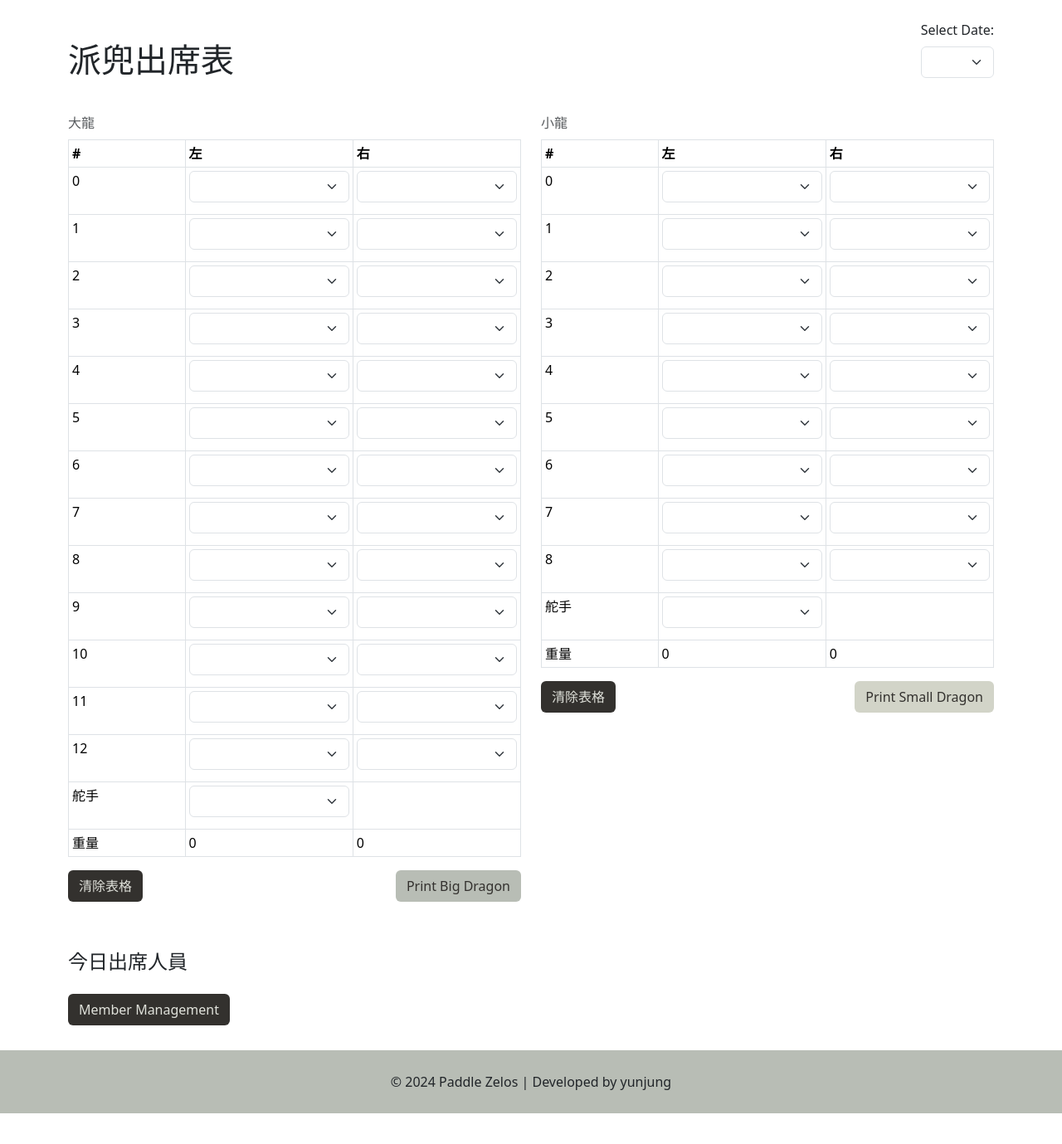
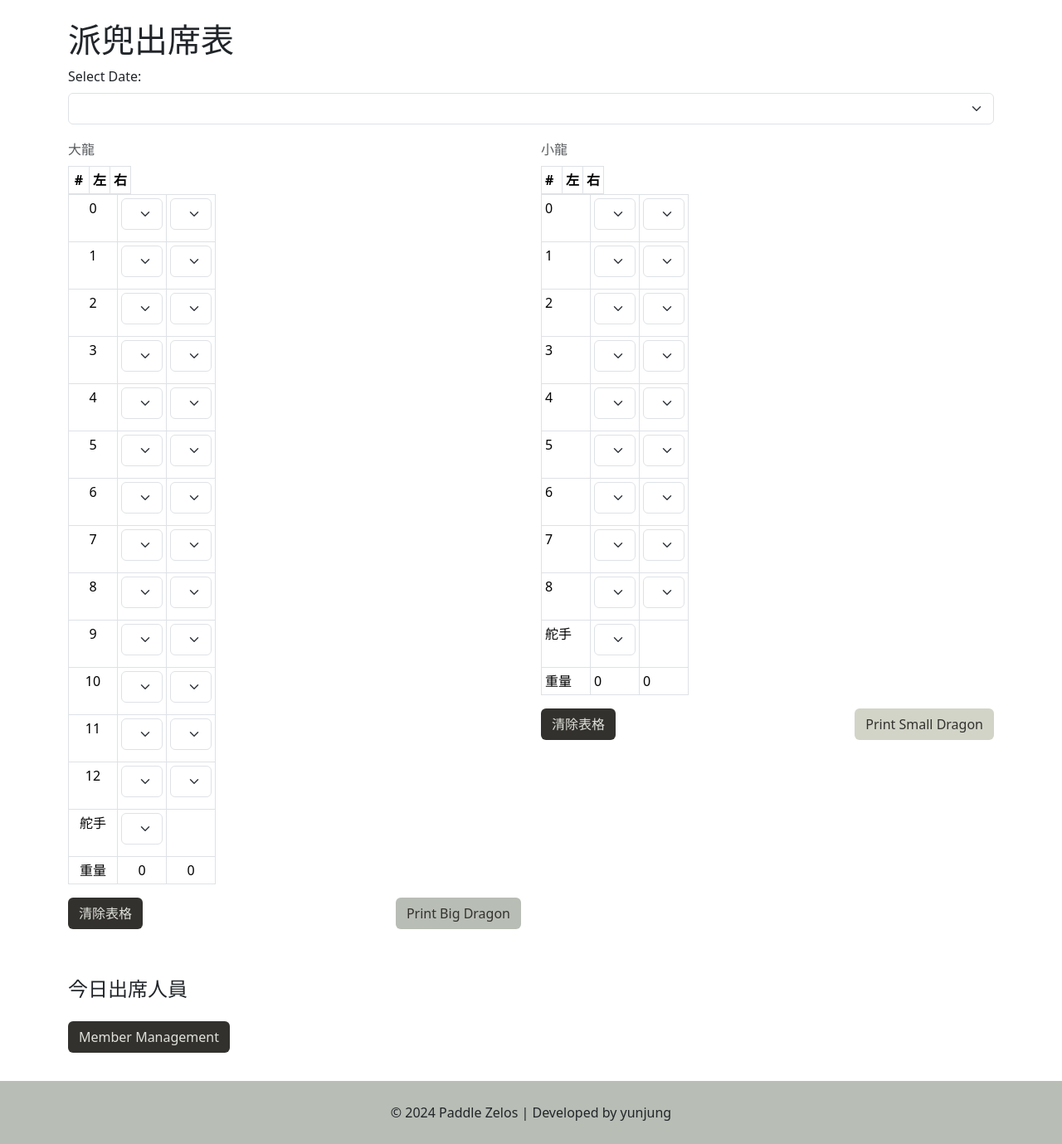
Before and after one commit to evafan1999/dragon-boat, a FastAPI app: page / in a window 1280 px wide. Shown: the whole page at 83% size. Before the commit the page ends 1342 px from the top, so only its background shows below. Run offline with FastAPI, Linux system fonts and the light colour scheme; data that the repository does not hold is empty.

Commit message:
update layout4

```diff
--- a/static/styles.css
+++ b/static/styles.css
@@ -58,6 +58,22 @@ footer p {
     margin-top: 10px;
     overflow-x: auto;
     -webkit-overflow-scrolling: touch;
+}
+
+.table-fixed thead,
+.table-fixed tbody {
+    display: block;
+}
+
+.table-fixed tbody {
+    width: 100%;
+    overflow-y: auto;
+    height: auto; /* Adjust the height as needed */
+}
+
+.table-fixed th,
+.table-fixed td {
+    width: 33.33%; /* Adjust the width as needed */
 }
 
 @media (max-width: 768px) {
--- a/templates/index.html
+++ b/templates/index.html
@@ -9,7 +9,7 @@
 </head>
 <body>
     <div class="container mt-4">
-        <div class="d-flex justify-content-between align-items-end mb-4 flex-wrap">
+        <div>
             <h1>派兜出席表</h1>
             <div>
                 <label for="selectDate" class="form-label">Select Date:</label>
@@ -19,7 +19,7 @@
         <div class="table-responsive">
             <div class="row">
                 <div class="col-lg-6 col-12 mb-4" id="bigDragonTableContainer">
-                    <table class="table table-sm table-bordered">
+                    <table class="table table-sm table-bordered table-fixed" style="text-align: center;">
                         <caption class="caption-top">大龍 <span id="bigDragonDate"></span></caption>
                         <thead>
                             <tr>
@@ -52,7 +52,7 @@
                     </div>
                 </div>
                 <div class="col-lg-6 col-12 mb-4" id="smallDragonTableContainer">
-                    <table class="table table-sm table-bordered">
+                    <table class="table table-sm table-bordered table-fixed">
                         <caption class="caption-top">小龍 <span id="smallDragonDate"></span></caption>
                         <thead>
                             <tr>
@@ -89,7 +89,7 @@
     <div class="container mt-4">
         <button onclick="window.location.href='/members'" class="btn" style="background-color: #33312E; color: #E0E2DB;">Member Management</button>
     </div>
-    <footer style="background-color: #b8bdb5; margin-top: 20px;">
+    <footer class="mt-4">
         <div class="text-center p-3">
             <p>&copy; 2024 Paddle Zelos | Developed by yunjung</p>
         </div>
```
